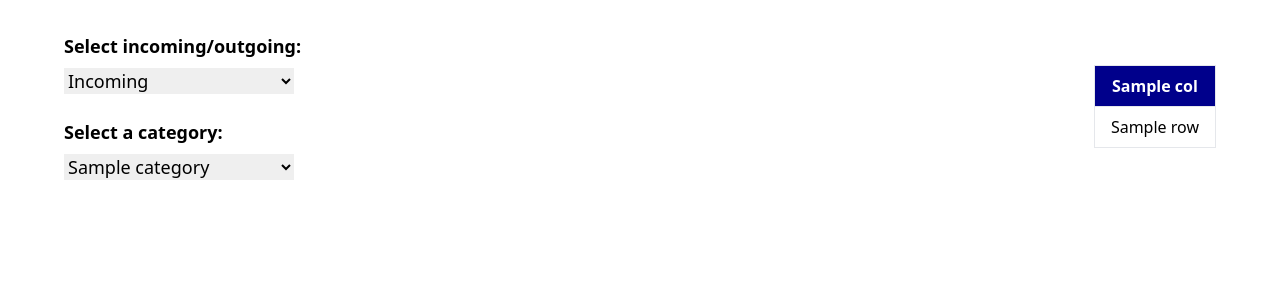
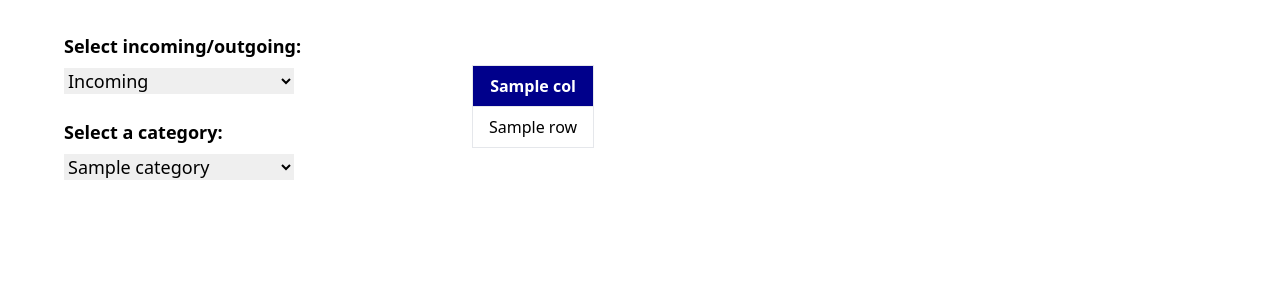
Before and after one commit to dhruvalk/bank_aggregator_app, a Flask app: template app/templates/breakdownTable.html in a window 1280 px wide. Shown: the part 82-382 px from the top of the page. Run offline with Flask 3, Linux system fonts and the light colour scheme; the template is opened without the code that fills it: most values are stand-ins (such as "Sample title", 1, 10 or a date in 2020); some libraries are stand-ins or nearby versions.

Commit message:
rectify table again

```diff
--- a/app/routes.py
+++ b/app/routes.py
@@ -101,6 +101,8 @@ def breakdown():
         in_df = dfs['in_df'].drop(columns=["week"])
     if "week" in dfs['out_df'].columns:
         out_df = dfs['out_df'].drop(columns=["week"])
+    in_df["Date"] = in_df["Date"].apply(lambda x: x.strftime('%d %b'))
+    out_df["Date"] = out_df["Date"].apply(lambda x: x.strftime('%d %b'))
     return render_template("breakdownTable.html",title='Breakdown', in_df=in_df, out_df=out_df, in_categories=in_categories, out_categories=out_categories)
 
 
--- a/app/templates/breakdownTable.html
+++ b/app/templates/breakdownTable.html
@@ -13,7 +13,7 @@
   </head>
   <body>
     {{ headerComponent('Breakdown') }}
-    <div class="flex flex-row my-8 mx-16 gap-6 justify-between">
+    <div class="flex flex-row my-8 mx-16 gap-6">
       <div class="flex flex-col w-1/3 gap-6 text-lg">
         <div class="flex flex-col gap-2 text-lg">
           <p class="font-bold">Select incoming/outgoing:</p>
@@ -47,7 +47,7 @@
           </select>
         </div>
       </div>
-      <div class="flex justify-end items-center">
+      <div class="flex justify-start items-center">
         <table id="inTable" class="table table-auto">
           <thead class="table-header-group">
             <tr>
```
